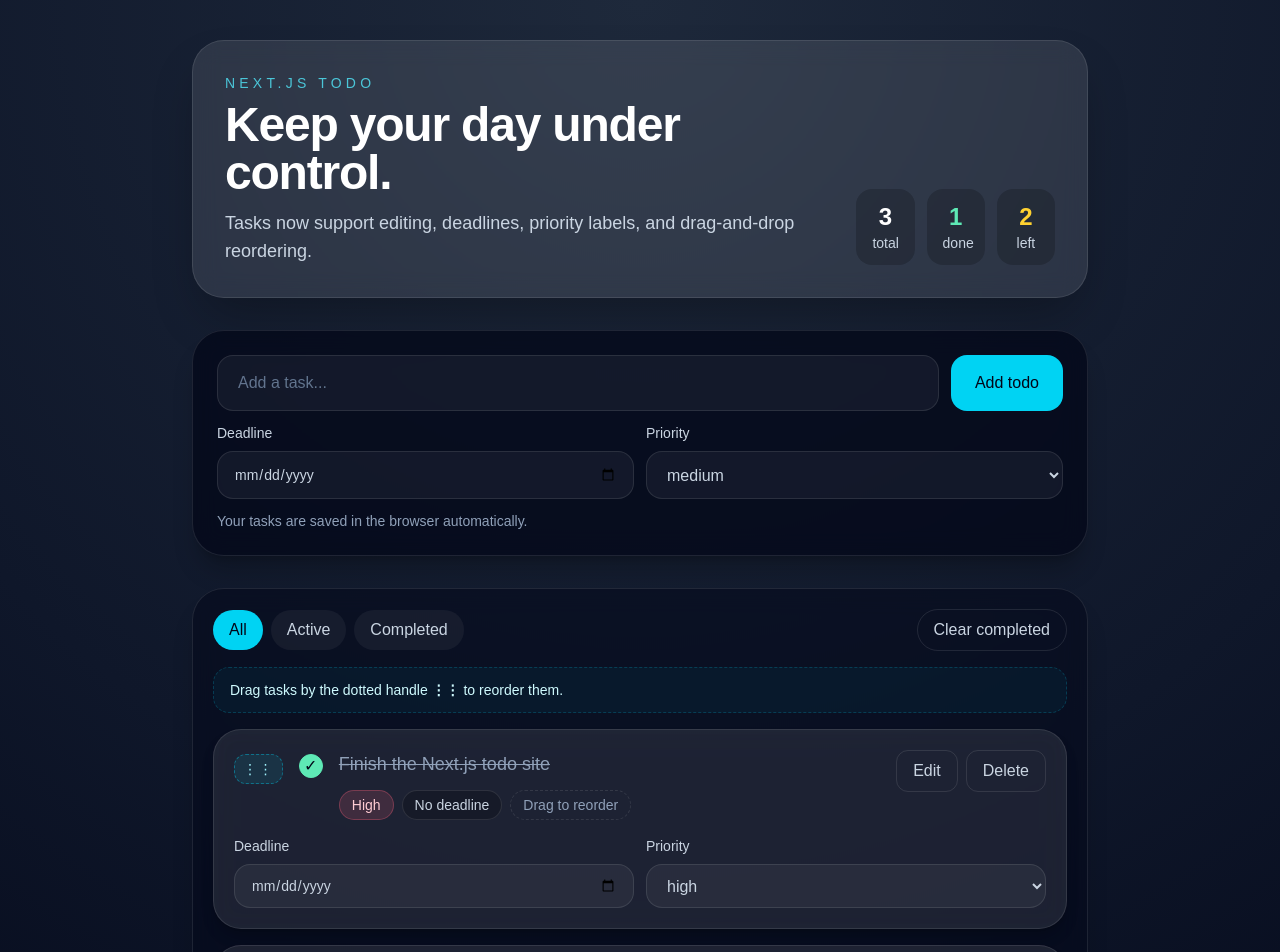
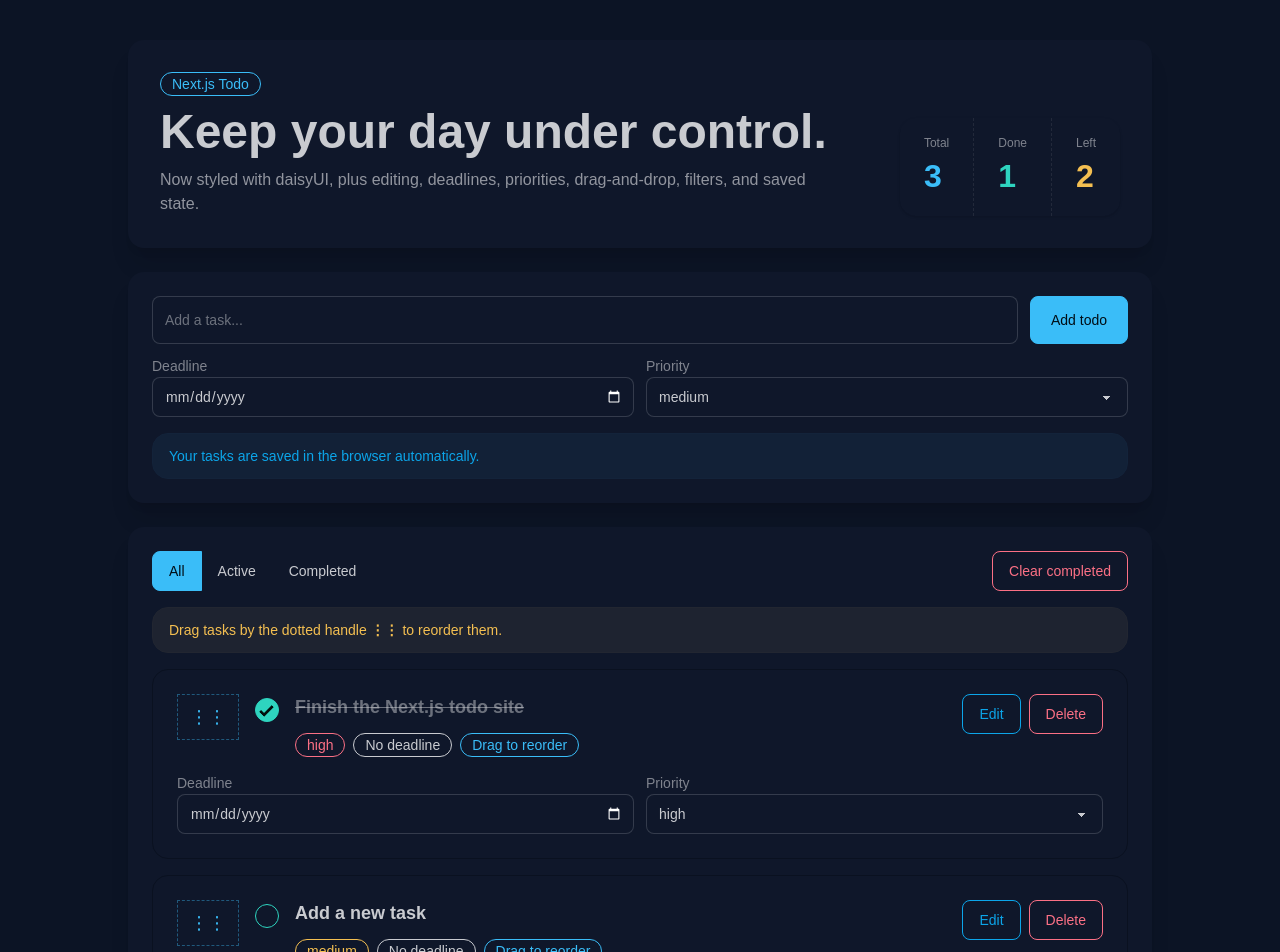
Before and after one commit to grtstd/nextjs-project, a Next.js app: page / in a window 1280 px wide. Shown: the top 952 px of the page. Built offline with nearby package versions, Linux system fonts and the light colour scheme.

Commit message:
Adopt daisyUI for todo interface

```diff
--- a/app/globals.css
+++ b/app/globals.css
@@ -1,13 +1,9 @@
 @import "tailwindcss";
+@plugin "daisyui" {
+  themes: night --default, business;
+}
 
 :root {
-  --background: #020617;
-  --foreground: #f8fafc;
-}
-
-@theme inline {
-  --color-background: var(--background);
-  --color-foreground: var(--foreground);
   --font-sans: var(--font-geist-sans);
   --font-mono: var(--font-geist-mono);
 }
@@ -22,12 +18,11 @@ html {
 
 body {
   margin: 0;
-  background: var(--background);
-  color: var(--foreground);
   font-family: Arial, Helvetica, sans-serif;
 }
 
 button,
-input {
+input,
+select {
   font: inherit;
 }
--- a/app/page.tsx
+++ b/app/page.tsx
@@ -41,10 +41,10 @@ const filters: Filter[] = ["all", "active", "completed"];
 const priorities: Priority[] = ["low", "medium", "high"];
 const STORAGE_KEY = "nextjs-todo-items";
 
-const priorityStyles: Record<Priority, string> = {
-  low: "bg-sky-400/15 text-sky-200 border-sky-400/30",
-  medium: "bg-amber-400/15 text-amber-200 border-amber-400/30",
-  high: "bg-rose-400/15 text-rose-200 border-rose-400/30",
+const priorityBadge: Record<Priority, string> = {
+  low: "badge-info",
+  medium: "badge-warning",
+  high: "badge-error",
 };
 
 export default function Home() {
@@ -185,81 +185,77 @@ export default function Home() {
   }
 
   return (
-    <main className="min-h-screen bg-[radial-gradient(circle_at_top,_#1e293b,_#0f172a_55%,_#020617)] px-6 py-10 text-white">
-      <div className="mx-auto flex w-full max-w-4xl flex-col gap-8">
-        <section className="rounded-[32px] border border-white/10 bg-white/10 p-8 shadow-2xl shadow-black/30 backdrop-blur-md">
-          <div className="flex flex-col gap-4 md:flex-row md:items-end md:justify-between">
+    <main className="min-h-screen bg-base-200 p-6 md:p-10">
+      <div className="mx-auto flex max-w-5xl flex-col gap-6">
+        <div className="hero rounded-box bg-base-100 shadow-xl">
+          <div className="hero-content w-full flex-col items-start gap-6 p-8 lg:flex-row lg:items-end lg:justify-between">
             <div>
-              <p className="mb-2 text-sm uppercase tracking-[0.3em] text-cyan-300/80">
-                Next.js Todo
-              </p>
-              <h1 className="text-4xl font-semibold tracking-tight md:text-5xl">
+              <div className="badge badge-primary badge-outline mb-3">Next.js Todo</div>
+              <h1 className="text-4xl font-bold md:text-5xl">
                 Keep your day under control.
               </h1>
-              <p className="mt-3 max-w-2xl text-base text-slate-300 md:text-lg">
-                Tasks now support editing, deadlines, priority labels, and
-                drag-and-drop reordering.
+              <p className="mt-3 max-w-2xl text-base-content/70">
+                Now styled with daisyUI, plus editing, deadlines, priorities,
+                drag-and-drop, filters, and saved state.
               </p>
             </div>
 
-            <div className="grid grid-cols-3 gap-3 text-center text-sm">
-              <div className="rounded-2xl bg-black/20 px-4 py-3">
-                <div className="text-2xl font-semibold">{stats.total}</div>
-                <div className="text-slate-300">total</div>
+            <div className="stats stats-vertical w-full shadow md:stats-horizontal md:w-auto">
+              <div className="stat">
+                <div className="stat-title">Total</div>
+                <div className="stat-value text-primary">{stats.total}</div>
               </div>
-              <div className="rounded-2xl bg-black/20 px-4 py-3">
-                <div className="text-2xl font-semibold text-emerald-300">
-                  {stats.done}
+              <div className="stat">
+                <div className="stat-title">Done</div>
+                <div className="stat-value text-success">{stats.done}</div>
               </div>
-                <div className="text-slate-300">done</div>
-              </div>
-              <div className="rounded-2xl bg-black/20 px-4 py-3">
-                <div className="text-2xl font-semibold text-amber-300">
-                  {stats.left}
-                </div>
-                <div className="text-slate-300">left</div>
+              <div className="stat">
+                <div className="stat-title">Left</div>
+                <div className="stat-value text-warning">{stats.left}</div>
               </div>
             </div>
           </div>
-        </section>
+        </div>
 
-        <section className="rounded-[32px] border border-white/10 bg-slate-950/70 p-6 shadow-xl shadow-black/20 backdrop-blur-md">
+        <div className="card bg-base-100 shadow-xl">
+          <div className="card-body gap-4">
             <form className="flex flex-col gap-3" onSubmit={addTodo}>
-            <div className="flex flex-col gap-3 md:flex-row">
+              <div className="flex flex-col gap-3 lg:flex-row">
                 <input
                   value={input}
                   onChange={(event) => setInput(event.target.value)}
                   placeholder="Add a task..."
-                className="h-14 flex-1 rounded-2xl border border-white/10 bg-white/5 px-5 text-base outline-none ring-0 placeholder:text-slate-500 focus:border-cyan-400"
+                  className="input input-bordered input-lg w-full flex-1"
                 />
-              <button
-                type="submit"
-                className="h-14 rounded-2xl bg-cyan-400 px-6 font-semibold text-slate-950 transition hover:bg-cyan-300"
-              >
+                <button type="submit" className="btn btn-primary btn-lg">
                   Add todo
                 </button>
               </div>
 
               <div className="grid gap-3 md:grid-cols-2">
-              <label className="flex flex-col gap-2 text-sm text-slate-300">
-                Deadline
+                <label className="form-control w-full">
+                  <div className="label">
+                    <span className="label-text">Deadline</span>
+                  </div>
                   <input
                     type="date"
                     value={dueDate}
                     onChange={(event) => setDueDate(event.target.value)}
-                  className="h-12 rounded-2xl border border-white/10 bg-white/5 px-4 text-base outline-none focus:border-cyan-400"
+                    className="input input-bordered w-full"
                   />
                 </label>
 
-              <label className="flex flex-col gap-2 text-sm text-slate-300">
-                Priority
+                <label className="form-control w-full">
+                  <div className="label">
+                    <span className="label-text">Priority</span>
+                  </div>
                   <select
                     value={priority}
                     onChange={(event) => setPriority(event.target.value as Priority)}
-                  className="h-12 rounded-2xl border border-white/10 bg-white/5 px-4 text-base outline-none focus:border-cyan-400"
+                    className="select select-bordered w-full"
                   >
                     {priorities.map((item) => (
-                    <option key={item} value={item} className="bg-slate-900">
+                      <option key={item} value={item}>
                         {item}
                       </option>
                     ))}
@@ -267,53 +263,50 @@ export default function Home() {
                 </label>
               </div>
             </form>
-          <p className="mt-3 text-sm text-slate-400">
-            Your tasks are saved in the browser automatically.
-          </p>
-        </section>
 
-        <section className="flex flex-col gap-4 rounded-[32px] border border-white/10 bg-slate-950/50 p-5 shadow-xl shadow-black/20 backdrop-blur-md">
-          <div className="flex flex-col gap-3 md:flex-row md:items-center md:justify-between">
-            <div className="flex flex-wrap gap-2">
-              {filters.map((item) => {
-                const active = filter === item;
-                return (
+            <div className="alert alert-info alert-soft">
+              <span>Your tasks are saved in the browser automatically.</span>
+            </div>
+          </div>
+        </div>
+
+        <div className="card bg-base-100 shadow-xl">
+          <div className="card-body gap-4">
+            <div className="flex flex-col gap-3 lg:flex-row lg:items-center lg:justify-between">
+              <div className="join join-horizontal flex flex-wrap">
+                {filters.map((item) => (
                   <button
                     key={item}
                     type="button"
                     onClick={() => setFilter(item)}
-                    className={`rounded-full px-4 py-2 text-sm font-medium capitalize transition ${
-                      active
-                        ? "bg-cyan-400 text-slate-950"
-                        : "bg-white/5 text-slate-300 hover:bg-white/10"
+                    className={`btn join-item capitalize ${
+                      filter === item ? "btn-primary" : "btn-ghost"
                     }`}
                   >
                     {item}
                   </button>
-                );
-              })}
+                ))}
               </div>
 
-            <button
-              type="button"
-              onClick={clearCompleted}
-              className="rounded-full border border-white/10 px-4 py-2 text-sm text-slate-300 transition hover:border-red-400 hover:text-red-300"
-            >
+              <button type="button" onClick={clearCompleted} className="btn btn-outline btn-error">
                 Clear completed
               </button>
             </div>
 
             {filter === "all" && (
-            <div className="rounded-2xl border border-dashed border-cyan-400/20 bg-cyan-400/5 px-4 py-3 text-sm text-cyan-100">
-              Drag tasks by the dotted handle <span className="font-semibold">⋮⋮</span>{" "}
-              to reorder them.
+              <div className="alert alert-warning alert-soft">
+                <span>
+                  Drag tasks by the dotted handle <strong>⋮⋮</strong> to reorder them.
+                </span>
               </div>
             )}
 
             <div className="flex flex-col gap-4">
               {visibleTodos.length === 0 ? (
-              <div className="rounded-[28px] border border-dashed border-white/10 bg-white/5 p-8 text-center text-slate-400">
+                <div className="card border border-dashed border-base-300 bg-base-200/50">
+                  <div className="card-body items-center text-center text-base-content/60">
                     No tasks in this view.
+                  </div>
                 </div>
               ) : (
                 visibleTodos.map((todo) => {
@@ -321,7 +314,7 @@ export default function Home() {
                   const isDropTarget = dropTargetId === todo.id && draggedId !== todo.id;
 
                   return (
-                  <article
+                    <div
                       key={todo.id}
                       draggable={filter === "all"}
                       onDragStart={() => setDraggedId(todo.id)}
@@ -337,38 +330,33 @@ export default function Home() {
                         setDraggedId(null);
                         setDropTargetId(null);
                       }}
-                    className={`flex flex-col gap-4 rounded-[28px] border p-5 shadow-lg shadow-black/20 backdrop-blur-md transition ${
+                      className={`card border bg-base-100 transition-all ${
                         isDragged
-                        ? "border-cyan-300/60 bg-cyan-300/10 opacity-60 scale-[0.99]"
+                          ? "scale-[0.99] opacity-60 border-primary"
                           : isDropTarget
-                          ? "border-cyan-300 bg-cyan-300/10 ring-2 ring-cyan-300/40"
-                          : "border-white/10 bg-white/10 opacity-100"
+                            ? "border-primary ring-2 ring-primary/30"
+                            : "border-base-300"
                       }`}
                     >
-                    <div className="flex items-start gap-4">
+                      <div className="card-body gap-4">
+                        <div className="flex flex-col gap-4 lg:flex-row lg:items-start">
                           <div
-                        className={`mt-1 rounded-xl border border-dashed px-2 py-1 text-sm tracking-widest ${
+                            className={`rounded-btn border border-dashed px-3 py-2 text-lg ${
                               filter === "all"
-                            ? "cursor-grab border-cyan-400/40 bg-cyan-400/10 text-cyan-200 active:cursor-grabbing"
-                            : "border-white/10 text-slate-500"
+                                ? "cursor-grab border-primary/40 text-primary"
+                                : "text-base-content/30"
                             }`}
                             title="Drag to reorder"
                           >
                             ⋮⋮
                           </div>
 
-                      <button
-                        type="button"
-                        aria-label={`Toggle ${todo.text}`}
-                        onClick={() => toggleTodo(todo.id)}
-                        className={`mt-1 flex h-6 w-6 shrink-0 items-center justify-center rounded-full border transition ${
-                          todo.done
-                            ? "border-emerald-300 bg-emerald-300 text-slate-950"
-                            : "border-slate-500 bg-transparent text-transparent"
-                        }`}
-                      >
-                        ✓
-                      </button>
+                          <input
+                            type="checkbox"
+                            checked={todo.done}
+                            onChange={() => toggleTodo(todo.id)}
+                            className="checkbox checkbox-success mt-1"
+                          />
 
                           <div className="flex-1">
                             {editingId === todo.id ? (
@@ -376,13 +364,13 @@ export default function Home() {
                                 <input
                                   value={editingText}
                                   onChange={(event) => setEditingText(event.target.value)}
-                              className="h-12 rounded-2xl border border-cyan-400 bg-white/5 px-4 text-base outline-none"
+                                  className="input input-bordered input-primary w-full"
                                 />
-                            <div className="flex gap-2">
+                                <div className="flex flex-wrap gap-2">
                                   <button
                                     type="button"
                                     onClick={() => saveEditing(todo.id)}
-                                className="rounded-xl bg-cyan-400 px-4 py-2 text-sm font-medium text-slate-950"
+                                    className="btn btn-primary"
                                   >
                                     Save
                                   </button>
@@ -392,7 +380,7 @@ export default function Home() {
                                       setEditingId(null);
                                       setEditingText("");
                                     }}
-                                className="rounded-xl border border-white/10 px-4 py-2 text-sm text-slate-300"
+                                    className="btn btn-ghost"
                                   >
                                     Cancel
                                   </button>
@@ -400,47 +388,42 @@ export default function Home() {
                               </div>
                             ) : (
                               <>
-                            <p
-                              className={`text-lg transition ${
-                                todo.done
-                                  ? "text-slate-400 line-through"
-                                  : "text-white"
+                                <h2
+                                  className={`card-title ${
+                                    todo.done ? "text-base-content/50 line-through" : ""
                                   }`}
                                 >
                                   {todo.text}
-                            </p>
-
-                            <div className="mt-3 flex flex-wrap items-center gap-2 text-sm">
-                              <span
-                                className={`rounded-full border px-3 py-1 capitalize ${priorityStyles[todo.priority]}`}
-                              >
+                                </h2>
+                                <div className="mt-3 flex flex-wrap gap-2">
+                                  <div className={`badge ${priorityBadge[todo.priority]} badge-outline`}>
                                     {todo.priority}
-                              </span>
-                              <span className="rounded-full border border-white/10 bg-black/20 px-3 py-1 text-slate-300">
+                                  </div>
+                                  <div className="badge badge-outline">
                                     {todo.dueDate ? `Due: ${todo.dueDate}` : "No deadline"}
-                              </span>
+                                  </div>
                                   {filter === "all" && (
-                                <span className="rounded-full border border-dashed border-white/10 px-3 py-1 text-slate-400">
+                                    <div className="badge badge-outline badge-primary">
                                       Drag to reorder
-                                </span>
+                                    </div>
                                   )}
                                 </div>
                               </>
                             )}
                           </div>
 
-                      <div className="flex flex-col gap-2 sm:flex-row">
+                          <div className="flex flex-wrap gap-2">
                             <button
                               type="button"
                               onClick={() => startEditing(todo)}
-                          className="rounded-xl border border-white/10 px-4 py-2 text-sm text-slate-300 transition hover:border-cyan-400 hover:text-cyan-300"
+                              className="btn btn-outline btn-info"
                             >
                               Edit
                             </button>
                             <button
                               type="button"
                               onClick={() => removeTodo(todo.id)}
-                          className="rounded-xl border border-white/10 px-4 py-2 text-sm text-slate-300 transition hover:border-red-400 hover:text-red-300"
+                              className="btn btn-outline btn-error"
                             >
                               Delete
                             </button>
@@ -448,41 +431,45 @@ export default function Home() {
                         </div>
 
                         <div className="grid gap-3 md:grid-cols-2">
-                      <label className="flex flex-col gap-2 text-sm text-slate-300">
-                        Deadline
+                          <label className="form-control w-full">
+                            <div className="label">
+                              <span className="label-text">Deadline</span>
+                            </div>
                             <input
                               type="date"
                               value={todo.dueDate}
-                          onChange={(event) =>
-                            updateDueDate(todo.id, event.target.value)
-                          }
-                          className="h-11 rounded-2xl border border-white/10 bg-white/5 px-4 text-base outline-none focus:border-cyan-400"
+                              onChange={(event) => updateDueDate(todo.id, event.target.value)}
+                              className="input input-bordered w-full"
                             />
                           </label>
 
-                      <label className="flex flex-col gap-2 text-sm text-slate-300">
-                        Priority
+                          <label className="form-control w-full">
+                            <div className="label">
+                              <span className="label-text">Priority</span>
+                            </div>
                             <select
                               value={todo.priority}
                               onChange={(event) =>
                                 updatePriority(todo.id, event.target.value as Priority)
                               }
-                          className="h-11 rounded-2xl border border-white/10 bg-white/5 px-4 text-base outline-none focus:border-cyan-400"
+                              className="select select-bordered w-full"
                             >
                               {priorities.map((item) => (
-                            <option key={item} value={item} className="bg-slate-900">
+                                <option key={item} value={item}>
                                   {item}
                                 </option>
                               ))}
                             </select>
                           </label>
                         </div>
-                  </article>
+                      </div>
+                    </div>
                   );
                 })
               )}
             </div>
-        </section>
+          </div>
+        </div>
       </div>
     </main>
   );
--- a/package.json
+++ b/package.json
@@ -9,6 +9,7 @@
     "lint": "eslint"
   },
   "dependencies": {
+    "daisyui": "^5.5.19",
     "next": "16.2.1",
     "react": "19.2.4",
     "react-dom": "19.2.4"
```
Also changed, not shown: 1 other file (tests, documents, lock files or other folders). Lines whose indentation alone changed are shown as unchanged.
